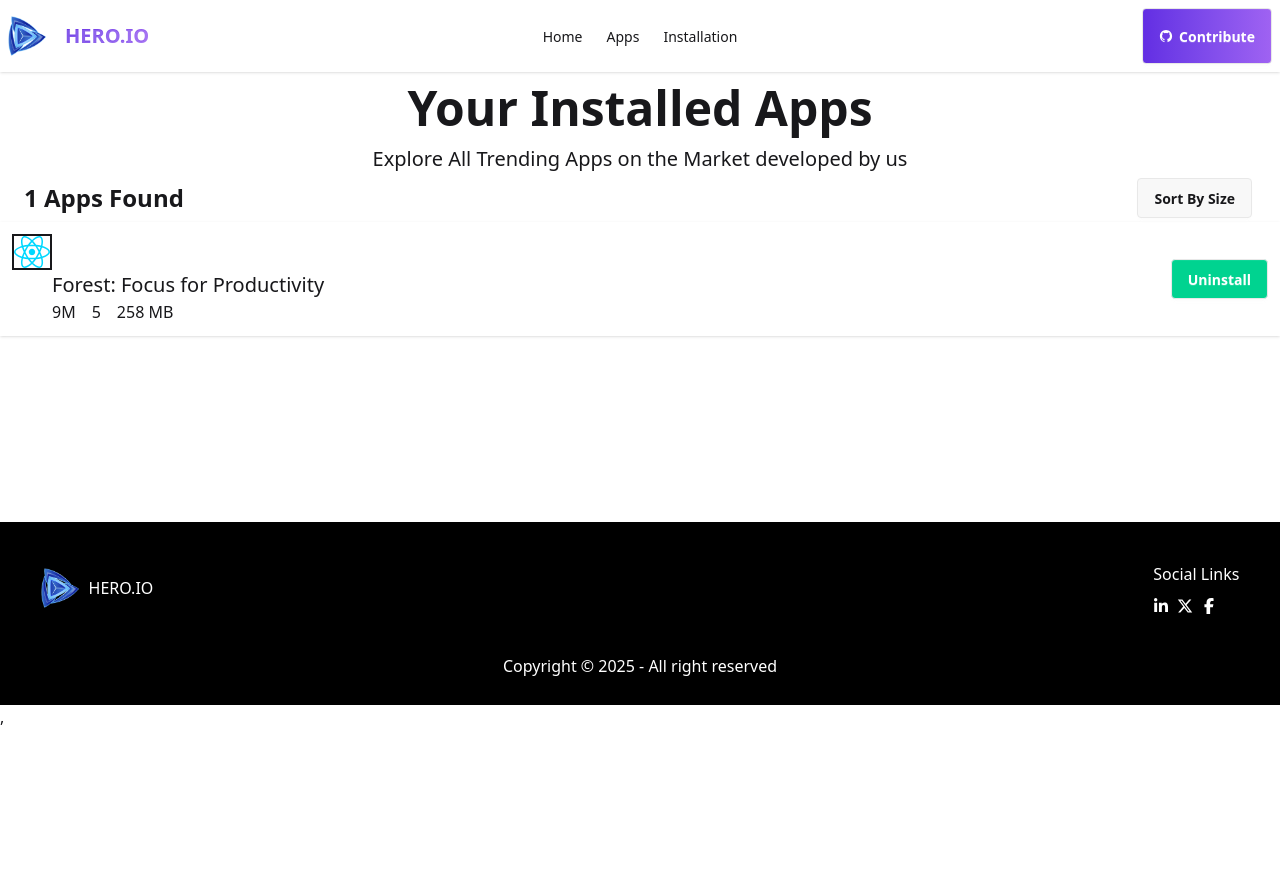
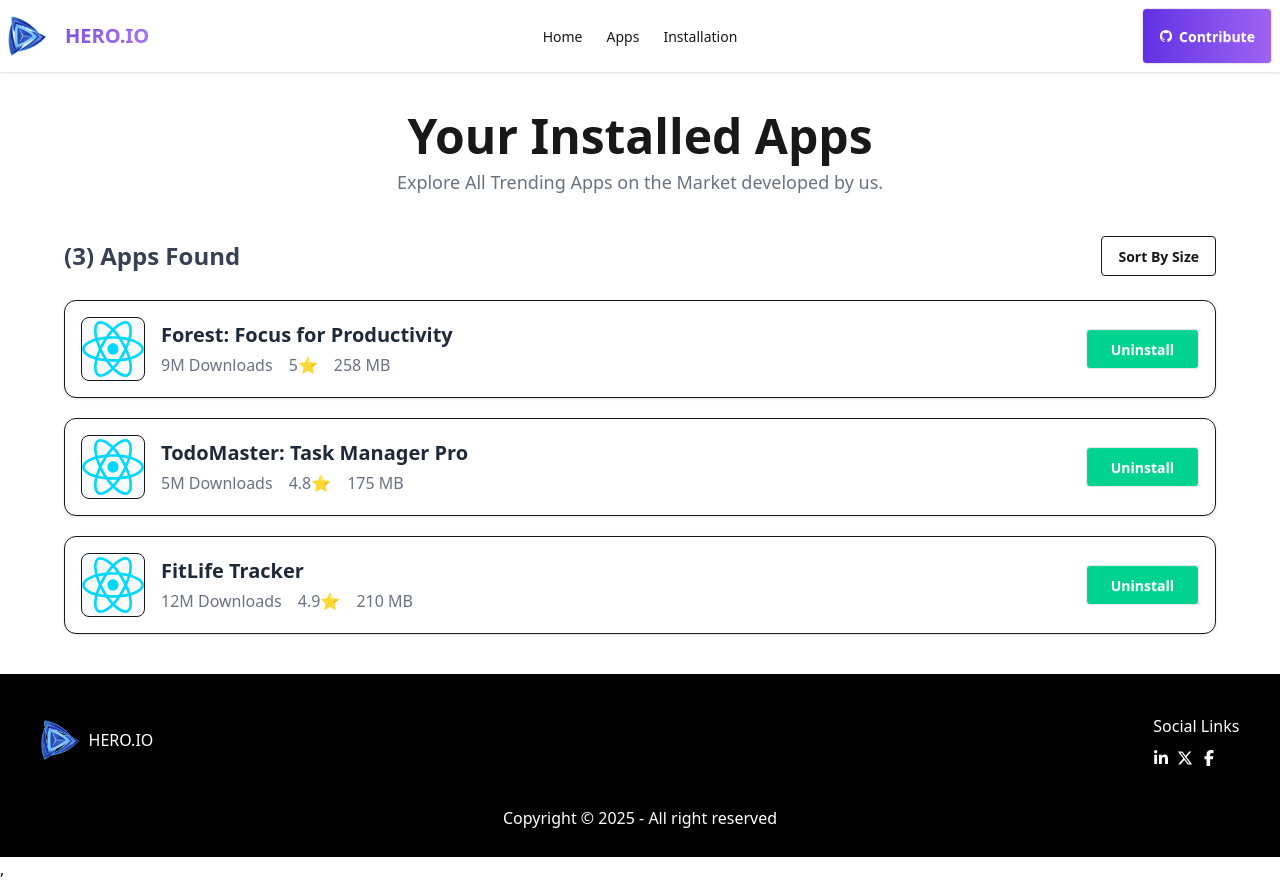
Before and after one commit to deluwarhoisn/my-Hero-Apps, a React (Vite) app: page /Installation in a window 1280 px wide. Before the commit the page ends 800 px from the top, so only its background shows below. Built offline with nearby package versions, Linux system fonts and the light colour scheme.

Commit message:
all section refresh

```diff
--- a/src/Components/Navbar.jsx
+++ b/src/Components/Navbar.jsx
@@ -14,18 +14,18 @@ const Navbar = () => {
       </div>
       <ul
         tabIndex={0}
-        className="menu menu-sm dropdown-content bg-base-100 rounded-box z-1 mt-3 w-52 p-2 shadow">
-    <Link to="/home">Home</Link>
+        className=" menu menu-sm dropdown-content bg-base-100 rounded-box z-1 mt-3 w-52 p-2 shadow">
+    <Link to="/home"> Home</Link>
       <Link to="/Apps">Apps</Link>
       <Link to="/Installation">Installation</Link>
       </ul>
     </div>
     <img className='w-[40px] h-[40px]' src={img} alt="" />
-    <a className="btn btn-ghost text-xl  bg-linear-to-r from-[#632EE3] to-[#9F62F2] bg-clip-text text-transparent">HERO.IO</a>
+    <Link to="/home" className="btn btn-ghost text-xl  bg-linear-to-r from-[#632EE3] to-[#9F62F2] bg-clip-text text-transparent">HERO.IO</Link>
   </div>
   <div className="navbar-center hidden lg:flex">
     <ul className="menu menu-horizontal px-1">
-    <li className='hover-red'>  <Link to="/">Home</Link></li>
+    <li className=''>  <Link to="/">Home</Link></li>
       <li>
 
          <Link to="/Apps">Apps</Link>
@@ -36,7 +36,7 @@ const Navbar = () => {
     </ul>
   </div>
   <div className="navbar-end">
-    <a className="btn h-14 bg-linear-to-r from-[#632EE3] to-[#9F62F2] text-white"><IoLogoGithub /> Contribute</a>
+    <a className='btn h-14 bg-linear-to-r from-[#632EE3] to-[#9F62F2] text-white' href="https://github.com/deluwarhoisn"><IoLogoGithub /> Contribute</a>
   </div>
 </div>
         </div>
--- a/src/Pages/Apps.jsx
+++ b/src/Pages/Apps.jsx
@@ -1,58 +1,74 @@
-import React from 'react';
-import appData from '../../public/Data2.json'
-import dawn from '../assets/icon-downloads.png'
+import React, { useState } from 'react';
+import appData from '../../public/Data2.json';
+import dawn from '../assets/icon-downloads.png';
 
 const Apps = () => {
+  const [search, setSearch] = useState('');
+
+
+  const term = search.trim().toLowerCase();
+
+
+  const searchedProducts = term
+    ? appData.filter(app => app.title.toLowerCase().includes(term))
+    : appData;
+
+  console.log(searchedProducts);
+
   return (
     <div>
 
-
-            <div className=' text-center'>
-                <h1 className='text-[48px] font-bold'>Our All Applications</h1>
+      <div className="text-center">
+        <h1 className="text-[48px] font-bold">Our All Applications</h1>
         <p>Explore All Apps on the Market developed by us. We code for Millions</p>
       </div>
-            <div className='flex justify-between p-8'>
-                <p className='text-4xl font-semibold'>(132) Apps Found</p>
-                <label className="input">
-  <svg className="h-[1em] opacity-50" xmlns="http://www.w3.org/2000/svg" viewBox="0 0 24 24">
-    <g
-      strokeLinejoin="round"
-      strokeLinecap="round"
-      strokeWidth="2.5"
-      fill="none"
-      stroke="currentColor"
-    >
-      <circle cx="11" cy="11" r="8"></circle>
-      <path d="m21 21-4.3-4.3"></path>
-    </g>
-  </svg>
-  <input type="search" required placeholder="Search" />
+
+
+      <div className="flex justify-between p-8 items-center">
+        <p className="text-2xl font-semibold">
+          ({searchedProducts.length}) Apps Found
+        </p>
+
+        <label className="input input-bordered flex items-center gap-2">
+          <input
+            value={search}
+            onChange={(e) => setSearch(e.target.value)}
+            type="search"
+            placeholder="Search Apps"
+            className="grow p-2 rounded"
+          />
         </label>
       </div>
-            <div className='card pt-4 p-8'>
 
+
+      <div className="card pt-4 p-8">
         <div className="md:grid grid-cols-4 gap-9">
-      {appData.map((app) => (
+          {searchedProducts.map((app) => (
             <div key={app.id}>
-          <div className="card bg-base-100 w-[308px] shadow-sm hover:shadow-md p-5">
+              <div className="card bg-base-100 w-[308px] shadow-sm hover:shadow-md p-5 transition-all duration-200">
                 <figure>
                   <img
                     src={app.image}
                     alt={app.title}
-                className="h-56 w-full object-cover"
+                    className="h-56 w-full object-cover rounded-md"
                   />
                 </figure>
+
                 <div className="card-body">
-              <h2 className="card-title">
-                {app.title}
-
-              </h2>
-
-
+                  <h2 className="card-title">{app.title}</h2>
 
                   <div className="card-actions justify-between mt-3">
-                <div className="badge badge-outline text-[#00D390] font-bold"><img className='h-[16px] w-[16px]' src={dawn} alt="" /> {app.size}</div>
-                <div className="badge badge-outline bg-amber-500">{app.ratingAvg} ⭐</div>
+                    <div className="badge badge-outline text-[#00D390] font-bold flex items-center gap-1">
+                      <img
+                        className="h-[16px] w-[16px]"
+                        src={dawn}
+                        alt="download icon"
+                      />
+                      {app.size} MB
+                    </div>
+                    <div className="badge badge-outline bg-amber-500 text-white">
+                      {app.ratingAvg} ⭐
+                    </div>
                   </div>
                 </div>
               </div>
@@ -60,6 +76,12 @@ const Apps = () => {
           ))}
         </div>
 
+
+        {searchedProducts.length === 0 && (
+          <p className="text-center text-gray-500 mt-8 text-lg">
+            No apps found for “{search}”.
+          </p>
+        )}
       </div>
     </div>
   );
--- a/src/Pages/Home.jsx
+++ b/src/Pages/Home.jsx
@@ -4,6 +4,7 @@ import appsData from '../../public/Data.json'
 import { FaGooglePlay } from "react-icons/fa";
 import { GrAppleAppStore } from "react-icons/gr";
 import dawn from '../assets/icon-downloads.png'
+import { Link } from 'react-router';
 
 const Home = () => {
     return (
@@ -20,7 +21,7 @@ const Home = () => {
                 </button>
 
                 </div>
-                <div className='md:pt-4 md:px-50 lg:px-50 lg:pt-4 '>
+                <div className='md:pt-4 md:px-50 lg:px-90 px-6 lg:pt-4 '>
                     <img src={hero} alt="" />
 
                 </div>
@@ -70,6 +71,9 @@ const Home = () => {
                         </div>
                     ))}
                 </div>
+                <div className='text-center '>
+                   <button className='btn bg-linear-to-r from-[#6337E5] to-[#9865F3] text-white'> <Link to="/apps">Show All</Link></button>
+                </div>
             </div>
 
         </div>
--- a/src/Pages/Installation.jsx
+++ b/src/Pages/Installation.jsx
@@ -1,35 +1,96 @@
-import React from 'react';
-import react from '../assets/react.svg'
+import React from "react";
+import react from "../assets/react.svg";
+
+const installations = [
+  {
+    id: 1,
+    name: "Forest: Focus for Productivity",
+    downloads: "9M",
+    rating: 5,
+    size: "258 MB",
+  },
+  {
+    id: 2,
+    name: "TodoMaster: Task Manager Pro",
+    downloads: "5M",
+    rating: 4.8,
+    size: "175 MB",
+  },
+  {
+    id: 3,
+    name: "FitLife Tracker",
+    downloads: "12M",
+    rating: 4.9,
+    size: "210 MB",
+  },
+];
+
 const Installation = () => {
   return (
-    <div>
-      <div className='text-center'>
-        <h1 className='text-[48px] font-bold'>Your Installed Apps</h1>
-        <p className='text-[20px]'>Explore All Trending Apps on the Market developed by us</p>
+    <div className="px-4 md:px-10 lg:px-16 py-10">
+
+      <div className="text-center mb-10">
+        <h1 className="text-3xl md:text-4xl lg:text-5xl font-bold">
+          Your Installed Apps
+        </h1>
+        <p className="text-gray-500 mt-2 text-base md:text-lg">
+          Explore All Trending Apps on the Market developed by us.
+        </p>
       </div>
-      <div className='flex items-center justify-between px-6'>
-        <h1 className='text-[24px] font-semibold'>1 Apps Found</h1>
-        <div className="dropdown">
-          <div tabIndex={0} role="button" className="btn m-1">Sort By Size</div>
-          <ul tabIndex={0} className="dropdown-content menu bg-base-100 rounded-box z-1 w-52 p-2 shadow-sm">
-            <li><a>Item 1</a></li>
-            <li><a>Item 2</a></li>
+
+
+      <div className="flex flex-col md:flex-row justify-between items-center mb-6 gap-4">
+        <h1 className="text-lg md:text-2xl font-semibold text-gray-700">
+          ({installations.length}) Apps Found
+        </h1>
+
+        <div className="dropdown dropdown-end">
+          <div tabIndex={0} role="button" className="btn btn-outline">
+            Sort By Size
+          </div>
+          <ul
+            tabIndex={0}
+            className="dropdown-content menu bg-base-100 rounded-box w-52 p-2 shadow-md z-10"
+          >
+            <li><a>Smallest First</a></li>
+            <li><a>Largest First</a></li>
           </ul>
         </div>
       </div>
-      <div className='h-[300px]'>
-    <div className='p-3 flex justify-between items-center shadow-sm'>
-   <div> <img className='border-2 ' src={react} alt="" />
-    <h1 className='text-[20px] px-10'>Forest: Focus for Productivity</h1>
-    <div className='flex gap-4 px-10'>
-        <p>9M</p>
-    <p>5</p>
-    <p>258 MB</p>
-    </div>
-    </div>
 
-    <div><button className='btn bg-[#00D390] text-white'>Uninstall</button></div>
-    </div>
+
+      <div className="space-y-5">
+        {installations.map((app) => (
+          <div
+            key={app.id}
+            className="flex flex-col sm:flex-row justify-between items-center border rounded-xl p-4 shadow-sm hover:shadow-md transition-all duration-200 bg-white"
+          >
+
+            <div className="flex flex-col sm:flex-row items-center gap-4 text-center sm:text-left">
+              <img
+                className="h-16 w-16 rounded-lg border object-contain bg-gray-50"
+                src={react}
+                alt={app.name}
+              />
+
+              <div>
+                <h2 className="text-lg md:text-xl font-semibold text-gray-800">
+                  {app.name}
+                </h2>
+                <div className="flex justify-center sm:justify-start gap-4 text-gray-500 text-sm md:text-base mt-1">
+                  <p>{app.downloads} Downloads</p>
+                  <p>{app.rating}⭐</p>
+                  <p>{app.size}</p>
+                </div>
+              </div>
+            </div>
+
+
+            <button className="btn bg-[#00D390] hover:bg-[#00b57a] text-white px-6 mt-3 sm:mt-0">
+              Uninstall
+            </button>
+          </div>
+        ))}
       </div>
     </div>
   );
```
Also changed, not shown: 1 other file (tests, documents, lock files or other folders). Lines whose indentation alone changed are shown as unchanged.
